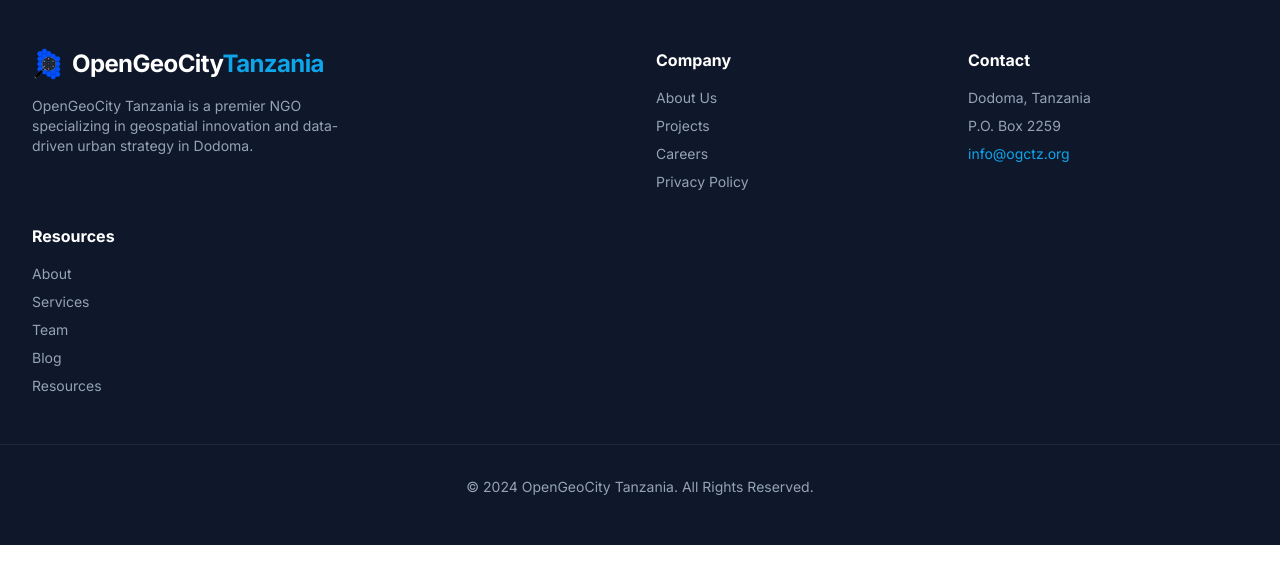
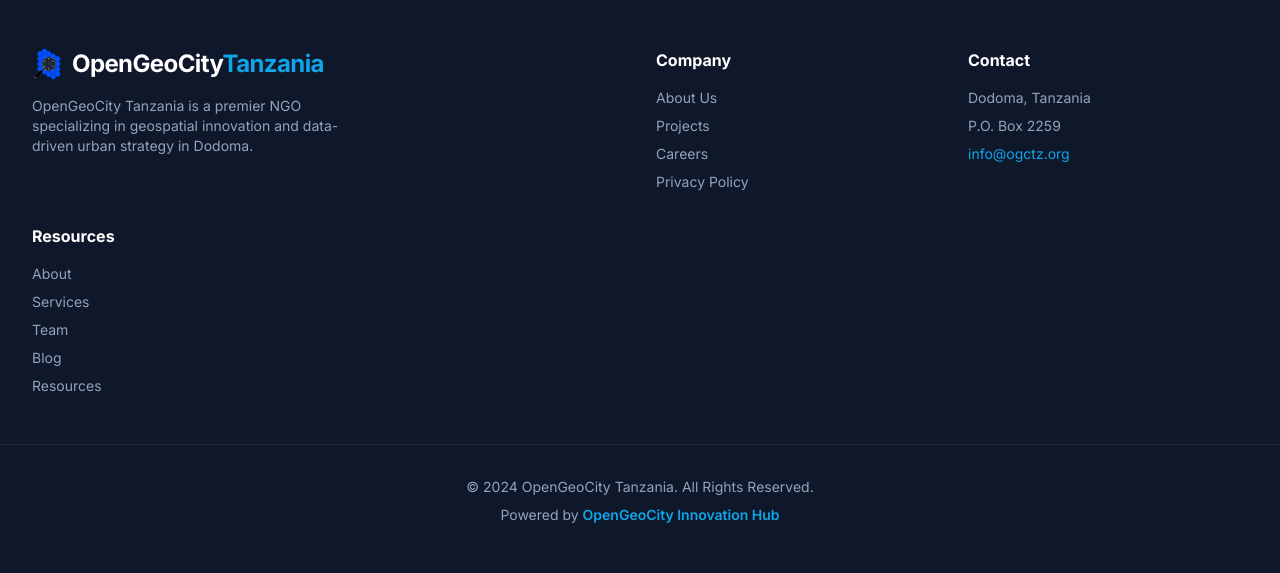
Before and after one commit to OpenGeoCity-Tanzania/OGCTZ_Website, a Flask app: page / in a window 1280 px wide. Shown: the part 4407-4980 px from the top of the page. Before the commit the page ends 4952 px from the top, so only its background shows below. Run offline with Flask 3, Linux system fonts and the light colour scheme; some libraries are stand-ins or nearby versions.

Commit message:
add powered by OpenGeoCity Innovation Hub to footer

```diff
--- a/templates/includes/footer.html
+++ b/templates/includes/footer.html
@@ -46,6 +46,7 @@
     </div>
 
     <div class="max-w-7xl mx-auto px-3 sm:px-6 mt-6 sm:mt-12 pt-6 sm:pt-8 border-t border-slate-800 dark:border-slate-700 text-center text-xs sm:text-sm text-slate-400 dark:text-slate-400">
-        &copy; 2024 OpenGeoCity Tanzania. All Rights Reserved.
+        <p>&copy; 2024 OpenGeoCity Tanzania. All Rights Reserved.</p>
+        <p class="mt-2">Powered by <span class="text-brand-primary font-semibold">OpenGeoCity Innovation Hub</span></p>
     </div>
 </footer>
```
